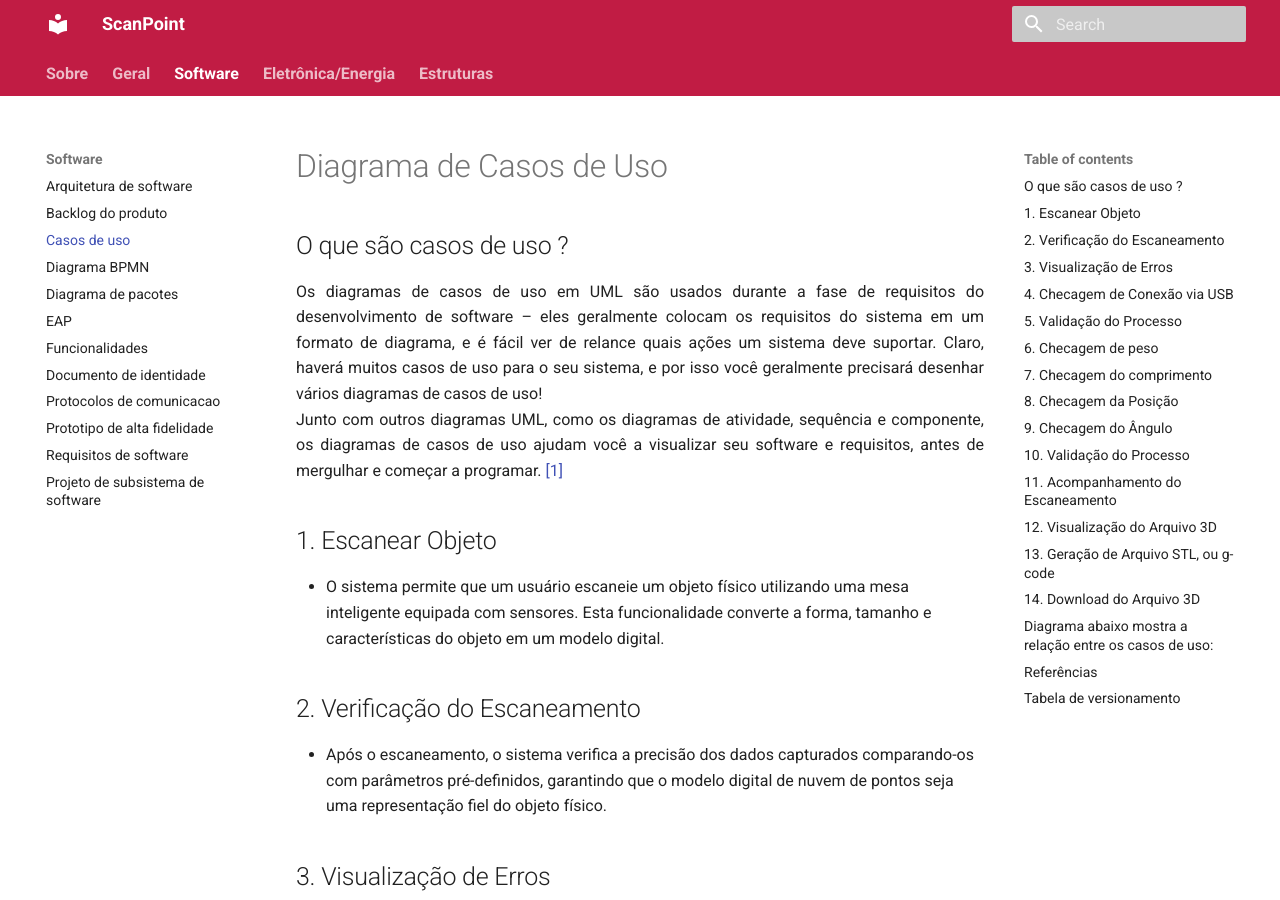
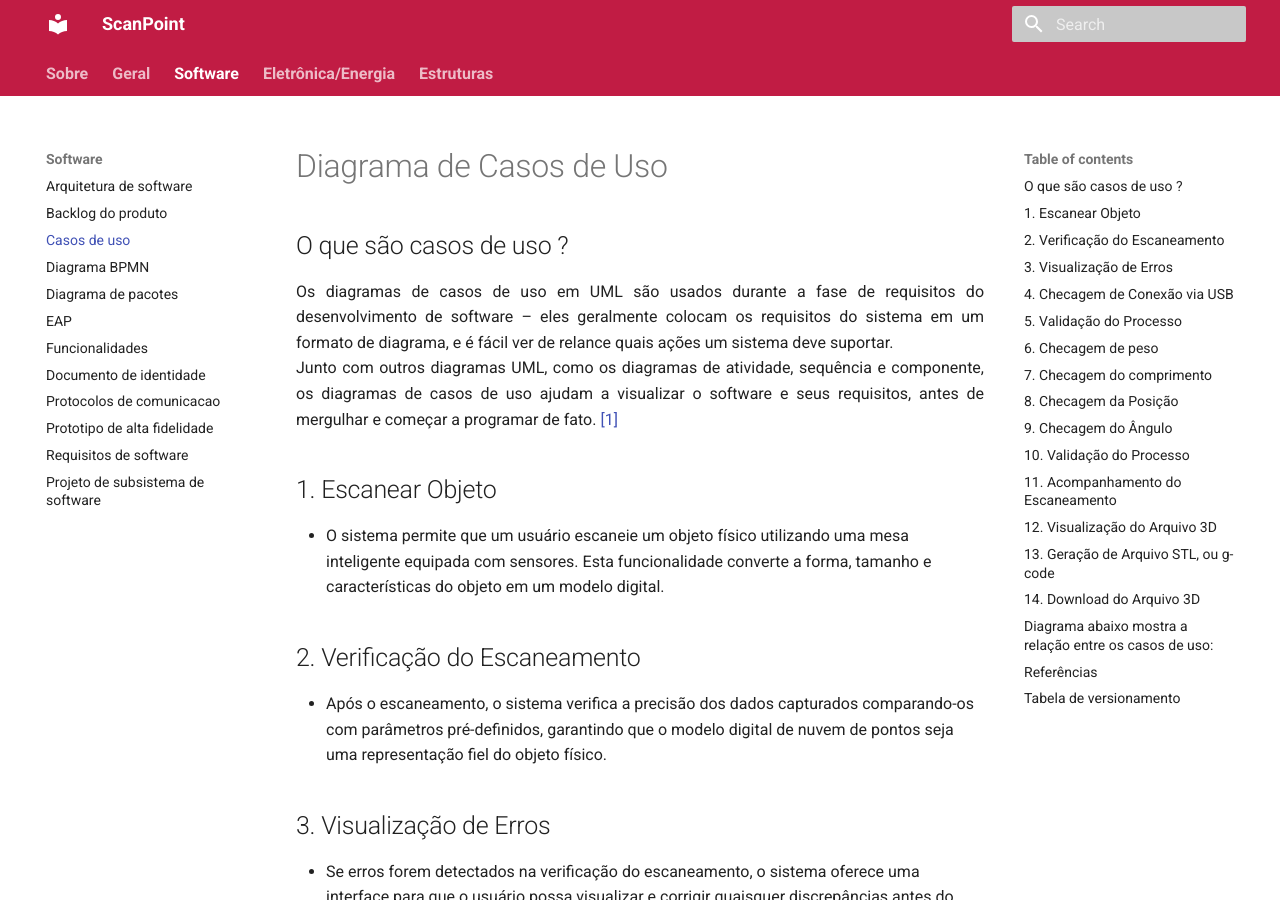
Before and after one commit to Calcioft/ScanPoint, an MkDocs documentation site: the page built from docs/software/casos-de-uso.md, in a window 1280 px wide and 900 px high. Built offline with MkDocs 1.6.1 and Material for MkDocs 9.7.7, drawn with Linux system fonts in a browser that asks for light colours.

Commit message:
Ajuste de explicação da escolha

```diff
--- a/docs/software/casos-de-uso.md
+++ b/docs/software/casos-de-uso.md
@@ -2,9 +2,9 @@
 
 ## O que são casos de uso ?
 <p style="text-align:justify;">
-Os diagramas de casos de uso em UML são usados durante a fase de requisitos do desenvolvimento de software – eles geralmente colocam os requisitos do sistema em um formato de diagrama, e é fácil ver de relance quais ações um sistema deve suportar. Claro, haverá muitos casos de uso para o seu sistema, e por isso você geralmente precisará desenhar vários diagramas de casos de uso!
+Os diagramas de casos de uso em UML são usados durante a fase de requisitos do desenvolvimento de software – eles geralmente colocam os requisitos do sistema em um formato de diagrama, e é fácil ver de relance quais ações um sistema deve suportar.
 <br/>
-Junto com outros diagramas UML, como os diagramas de atividade, sequência e componente, os diagramas de casos de uso ajudam você a visualizar seu software e requisitos, antes de mergulhar e começar a programar.
+Junto com outros diagramas UML, como os diagramas de atividade, sequência e componente, os diagramas de casos de uso ajudam a visualizar o software e seus requisitos, antes de mergulhar e começar a programar de fato.
 <a href="/software/casos-de-uso#ref-1">[1]</a>
 </p>
 
```
